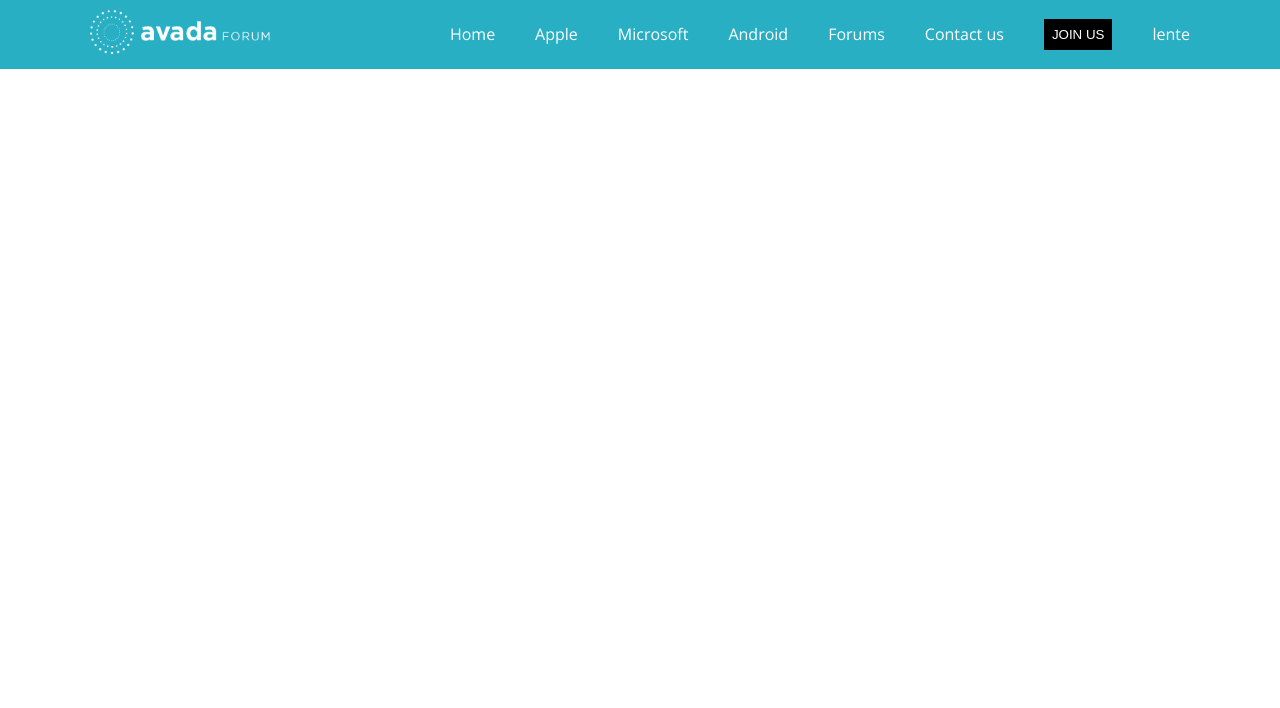
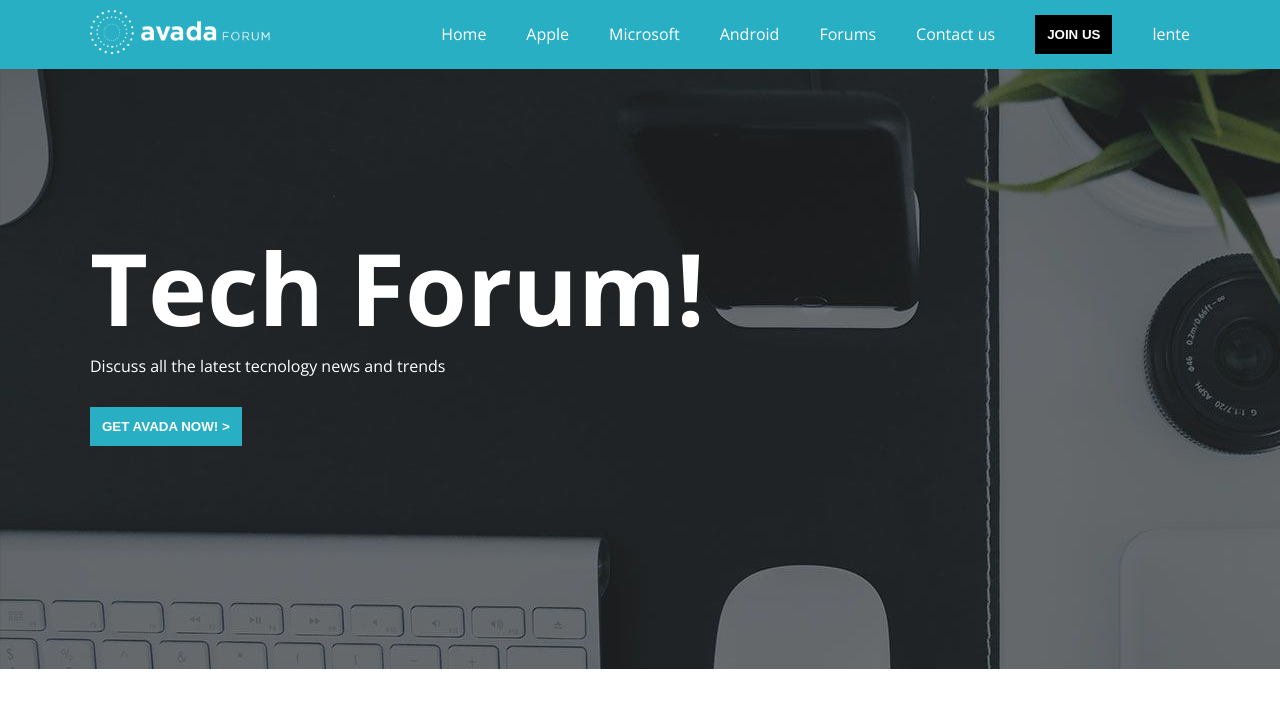
Before and after one commit to TuriniMattia/proj-html-vuejs, a Vue app: page / in a window 1280 px wide. Shown: the top 708 px of the page. Built offline with nearby package versions, Linux system fonts and the light colour scheme.

Commit message:
[ADD]hero-section

```diff
--- a/src/assets/layoute.scss
+++ b/src/assets/layoute.scss
@@ -4,11 +4,16 @@
 
 }
 
+.d_flex{
+    display: flex;
+}
+
 .button{
     border: none;
     color:white;
-    padding: 8px;
+    padding:12px;
     cursor: pointer;
+    font-weight: bold;
 
 }
 
--- a/src/components/AppHeader.vue
+++ b/src/components/AppHeader.vue
@@ -2,12 +2,12 @@
     <!-- header -->
     <header class="header ">
         <!-- div contentente il logo  -->
-        <div class="container d_flex">
+        <div class="container d_flex hdr">
             <div>
                 <img class="logo" src="/public/logo.png" alt="">
             </div>
             <!-- lista contenente 6 list-item  cliccabili e un bottone con un icon lente vicino   -->
-            <ul class="d_flex_menu  menu_list">
+            <ul class="d_flex menu  menu_list">
                 <li><a href="">Home</a></li>
                 <li><a href="">Apple</a></li>
                 <li><a href="">Microsoft</a></li>
@@ -39,8 +39,8 @@ export default {
     color: white;
 }
 
-.d_flex {
-    display: flex;
+.d_flex.hdr {
+
     justify-content: space-between;
 }
 
@@ -53,8 +53,8 @@ export default {
     flex-grow: 1;
 }
 
-.d_flex_menu {
-    display: flex;
+.d_flex.menu {
+
     justify-content: flex-end;
     gap: 40px;
     align-items: center;
--- a/src/components/AppMain.vue
+++ b/src/components/AppMain.vue
@@ -2,10 +2,12 @@
     <!-- main della pagina -->
     <main>
         <!-- prima sezione con background un immagine, un h1, un h4 e un button -->
-        <section>
-            <!-- <h1></h1> -->
-            <!-- <h4></h4> -->
-            <!-- button -->
+        <section class="hero_section">
+            <div class="container hro">
+                <h1 class="big_title">Tech Forum!</h1>
+                <p class="paragraph">Discuss all the latest tecnology news and trends</p>
+                <button class="button blue">GET AVADA NOW! ></button>
+            </div>
 
         </section>
         <!-- seconda sezione contenente un paragrafo con un titolo a cenmtro pagina e un background colorato -->
@@ -80,4 +82,26 @@ export default {
 }
 </script>
 
-<style lang="scss" scoped></style>
+<style lang="scss" scoped>
+.hero_section {
+    background-image: url(/public/home_slider_bg.jpg);
+    height: 600px;
+}
+
+.hro {
+    padding: 150px 0;
+}
+
+
+
+.big_title {
+    font-size: 100px;
+    color: white;
+
+}
+
+.paragraph {
+    color: white;
+    padding-bottom: 30px;
+}
+</style>
```
